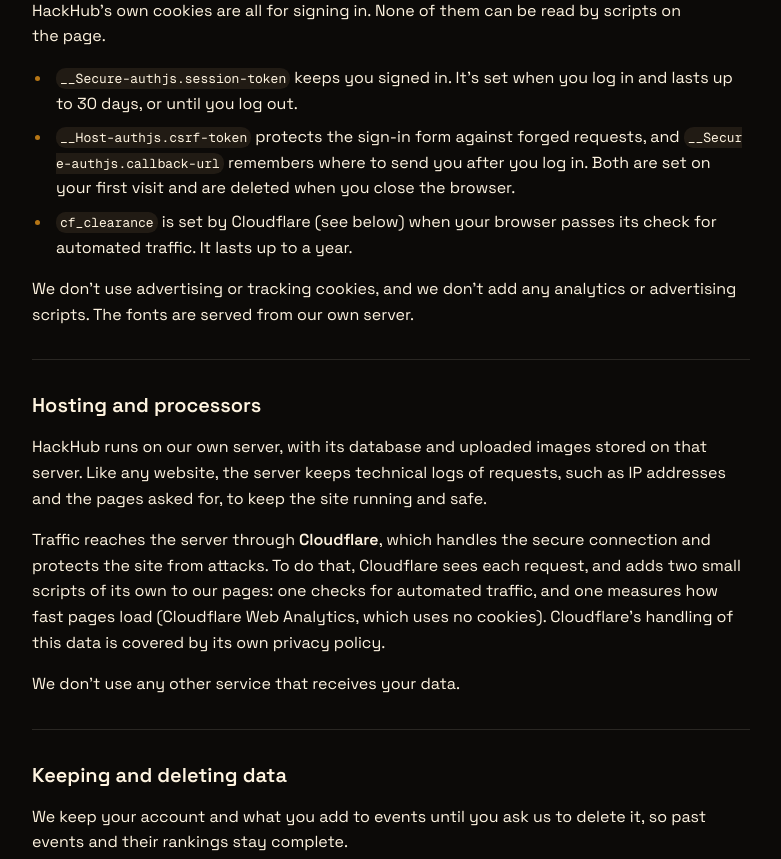
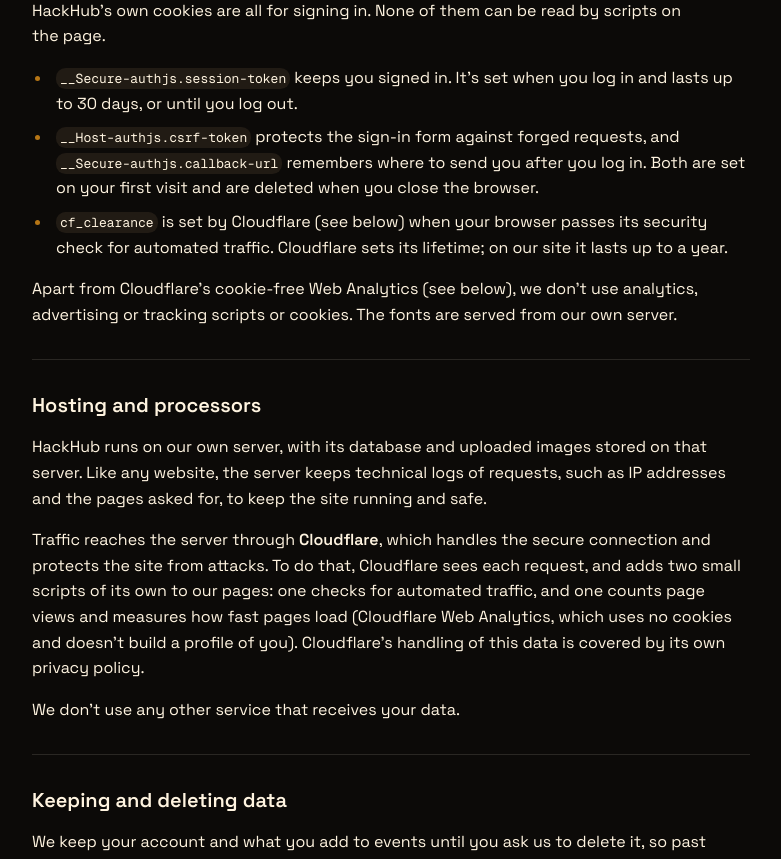
Before and after one commit to mehroj-r/HackHub, a Next.js app: page /privacy in a window 1280 px wide. Shown: the part 1820-2679 px from the top of the page, without its empty margins (48-829 px from the left). Built offline with nearby package versions, Linux system fonts and the light colour scheme; no server answers; a web font is replaced by a local one.

Commit message:
Privacy: disclose Cloudflare Web Analytics, cookies wording; login and register metadata

```diff
--- a/src/app/(auth)/login/page.tsx
+++ b/src/app/(auth)/login/page.tsx
@@ -1,4 +1,3 @@
-import type { Metadata } from "next";
 import { redirect } from "next/navigation";
 import { connection } from "next/server";
 
@@ -13,10 +12,15 @@
 import { getCurrentUser } from "@/lib/auth/dal";
 import { ROLE_HOME } from "@/lib/auth/permissions";
 import { safeCallbackUrl } from "@/lib/auth/redirects";
+import { pageMetadata } from "@/lib/site";
 
 import { login } from "./actions";
 
-export const metadata: Metadata = { title: "Log in" };
+export const metadata = pageMetadata({
+  title: "Log in",
+  description: "Log in to HackHub to see your events, your team and your results.",
+  path: "/login",
+});
 
 // docs/08 > /login. Open to everyone; a signed-in user goes to their role home
 // (the proxy does this too, from the JWT; this check reads the database).
--- a/src/app/(auth)/register/page.tsx
+++ b/src/app/(auth)/register/page.tsx
@@ -1,4 +1,3 @@
-import type { Metadata } from "next";
 import { redirect } from "next/navigation";
 import { connection } from "next/server";
 
@@ -12,10 +11,16 @@
 } from "@/components/ui/card";
 import { getCurrentUser } from "@/lib/auth/dal";
 import { ROLE_HOME } from "@/lib/auth/permissions";
+import { pageMetadata } from "@/lib/site";
 
 import { register } from "./actions";
 
-export const metadata: Metadata = { title: "Create an account" };
+export const metadata = pageMetadata({
+  title: "Create an account",
+  description:
+    "Create a free HackHub account to register for hackathons, form a team and submit your project.",
+  path: "/register",
+});
 
 // docs/08 > /register. Signed-in users go to their role home. Rendered under
 // (auth)/loading.tsx, so reading the session here is fine.
--- a/src/app/(public)/privacy/page.tsx
+++ b/src/app/(public)/privacy/page.tsx
@@ -14,7 +14,7 @@
 export const metadata = pageMetadata({
   title: "Privacy",
   description:
-    "What HackHub collects, why, who can see it, the one cookie it sets, where the data is kept and how to ask for it to be deleted.",
+    "What HackHub collects, why, who can see it, the cookies it uses, where the data is kept and how to ask for it to be deleted.",
   path: "/privacy",
 });
 
@@ -30,7 +30,7 @@
 
 function Cookie({ name }: { name: string }) {
   return (
-    <code className="rounded-sm bg-muted px-1 py-0.5 font-mono text-small break-all">
+    <code className="rounded-sm bg-muted px-1 py-0.5 font-mono text-small break-words max-sm:break-all">
       {name}
     </code>
   );
@@ -155,14 +155,15 @@
           </li>
           <li>
             <Cookie name="cf_clearance" /> is set by Cloudflare (see below)
-            when your browser passes its check for automated traffic. It lasts
-            up to a year.
+            when your browser passes its security check for automated
+            traffic. Cloudflare sets its lifetime; on our site it lasts up to
+            a year.
           </li>
         </ul>
         <p>
-          We don&apos;t use advertising or tracking cookies, and we don&apos;t
-          add any analytics or advertising scripts. The fonts are served from
-          our own server.
+          Apart from Cloudflare&apos;s cookie-free Web Analytics (see below),
+          we don&apos;t use analytics, advertising or tracking scripts or
+          cookies. The fonts are served from our own server.
         </p>
       </DocSection>
 
@@ -178,8 +179,9 @@
           which handles the secure connection and protects the site from
           attacks. To do that, Cloudflare sees each request, and adds two
           small scripts of its own to our pages: one checks for automated
-          traffic, and one measures how fast pages load (Cloudflare Web
-          Analytics, which uses no cookies). Cloudflare&apos;s handling of this
+          traffic, and one counts page views and measures how fast pages load
+          (Cloudflare Web Analytics, which uses no cookies and doesn&apos;t
+          build a profile of you). Cloudflare&apos;s handling of this
           data is covered by its own privacy policy.
         </p>
         <p>We don&apos;t use any other service that receives your data.</p>
```
Also changed, not shown: 1 other file (tests, documents, lock files or other folders).
